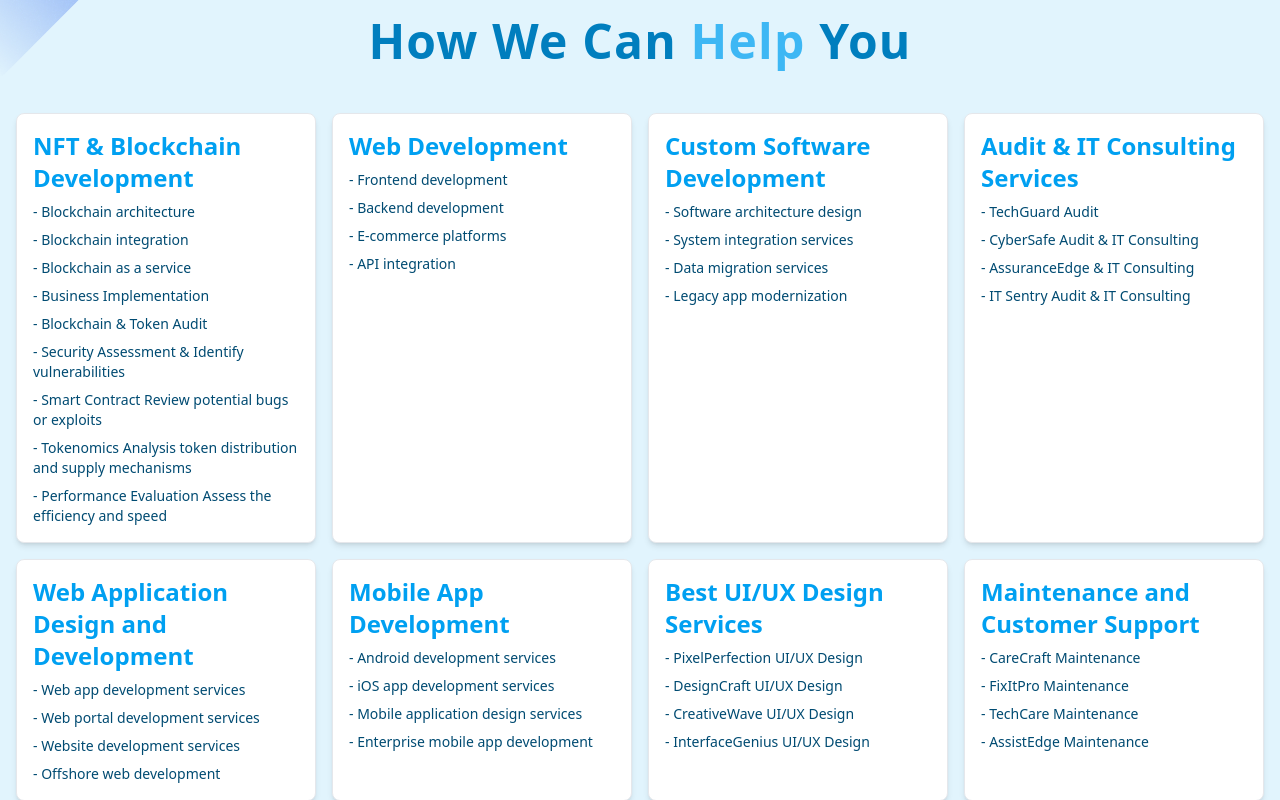
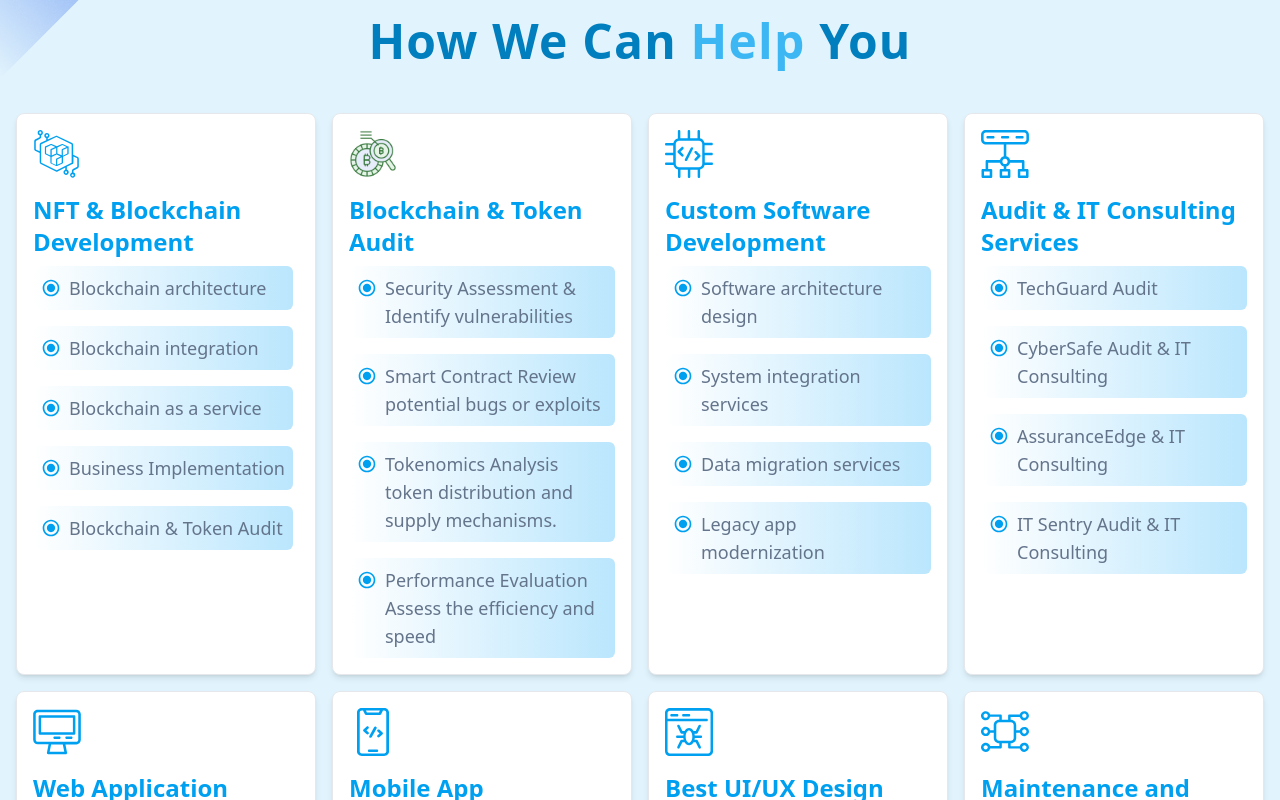
Before and after one commit to ayan878/colibyt, a React (Vite) app in the folder frontend/: page / in a window 1280 px wide. Shown: the part 1300-2100 px from the top of the page. Built offline with nearby package versions, Linux system fonts and the light colour scheme; what tailwind-clip-path would draw is missing.

Commit message:
services

```diff
--- a/frontend/src/components/OurServices.jsx
+++ b/frontend/src/components/OurServices.jsx
@@ -1,10 +1,20 @@
 import shapeAngle from "../assets/shape_angle_2.webp";
 import shape from "../assets/shape_space_1.svg";
-import titleUnderline from "../assets/shape_title_under_line.svg"
+import titleUnderline from "../assets/shape_title_under_line.svg";
+
+import blockchain from "../assets/icon/nft-blocks.svg";
+import desktop from "../assets/icon/icon_monitor_2.svg";
+import bitcoin from "../assets/icon/research.png";
+import mobile from "../assets/icon/icon_phone.svg";
+import code from "../assets/icon/icon_code.svg";
+import prog from "../assets/icon/icon_programming.svg";
+import bug from "../assets/icon/icon_bug.svg";
+import progTree from "../assets/icon/icon_programming_tree.svg";
+import { MdRadioButtonChecked } from "react-icons/md";
 
 const services = [
   {
-    icon: "", // Add icons if necessary
+    icon: blockchain,
     title: "NFT & Blockchain Development",
     list: [
       "Blockchain architecture",
@@ -12,24 +22,20 @@
       "Blockchain as a service",
       "Business Implementation",
       "Blockchain & Token Audit",
-      "Security Assessment & Identify vulnerabilities",
-      "Smart Contract Review potential bugs or exploits",
-      "Tokenomics Analysis token distribution and supply mechanisms",
-      "Performance Evaluation Assess the efficiency and speed"
     ],
   },
   {
-    icon: "", // Add icons if necessary
-    title: "Web Development",
+    icon: bitcoin,
+    title: "Blockchain & Token Audit ",
     list: [
-      "Frontend development",
-      "Backend development",
-      "E-commerce platforms",
-      "API integration",
+      "Security Assessment & Identify vulnerabilities",
+      "Smart Contract Review potential bugs or exploits",
+      "Tokenomics Analysis token distribution and supply mechanisms.",
+      "Performance Evaluation Assess the efficiency and speed",
     ],
   },
   {
-    icon: "", // Add icons if necessary
+    icon: code,
     title: "Custom Software Development",
     list: [
       "Software architecture design",
@@ -39,7 +45,7 @@
     ],
   },
   {
-    icon: "", // Add icons if necessary
+    icon: progTree,
     title: "Audit & IT Consulting Services",
     list: [
       "TechGuard Audit",
@@ -48,8 +54,9 @@
       "IT Sentry Audit & IT Consulting",
     ],
   },
+
   {
-    icon: "", // Add icons if necessary
+    icon: desktop,
     title: "Web Application Design and Development",
     list: [
       "Web app development services",
@@ -59,7 +66,7 @@
     ],
   },
   {
-    icon: "", // Add icons if necessary
+    icon: mobile,
     title: "Mobile App Development",
     list: [
       "Android development services",
@@ -69,7 +76,7 @@
     ],
   },
   {
-    icon: "", // Add icons if necessary
+    icon: bug,
     title: "Best UI/UX Design Services",
     list: [
       "PixelPerfection UI/UX Design",
@@ -79,7 +86,7 @@
     ],
   },
   {
-    icon: "", // Add icons if necessary
+    icon: prog,
     title: "Maintenance and Customer Support",
     list: [
       "CareCraft Maintenance",
@@ -108,15 +115,21 @@
           className="h-[28px] object-contain"
         />
       </div>
+
       <div className="relative -top-32 flex flex-col items-center justify-center text-dark">
         <span className="text-xl uppercase text-center">Our Services</span>
-        <img src={titleUnderline} alt={titleUnderline} className="-mt-2 -ml-10" />
+        <img
+          src={titleUnderline}
+          alt={titleUnderline}
+          className="-mt-2 -ml-10"
+        />
         <h1 className="text-5xl font-bold tracking-wide mt-6">
           How We Can <span className="text-secondary">Help</span> You
         </h1>
       </div>
+
       {/* Services */}
-      <div className="relative -top-32 grid grid-cols-4 gap-4 mt-12 px-4 ">
+      <div className="relative -top-32 grid grid-cols-4 gap-4 mt-12 px-4">
         {services.map((service, index) => (
           <div
             key={index}
@@ -137,10 +150,14 @@
             </h2>
 
             {/* List */}
-            <ul className="space-y-2">
+            <ul className="space-y-4 font-regular">
               {service.list.map((item, idx) => (
-                <li key={idx} className="text-sm text-body">
-                  - {item}
+                <li
+                  key={idx}
+                  className="flex gap-2 bg-gradient-to-l from-sky-200 to-#fffff p-2 text-lg rounded-md text-slate-500"
+                >
+                  <MdRadioButtonChecked className="text-primary w-5 h-5 mt-1" />
+                  <span className="flex-1">{item}</span>
                 </li>
               ))}
             </ul>
```
